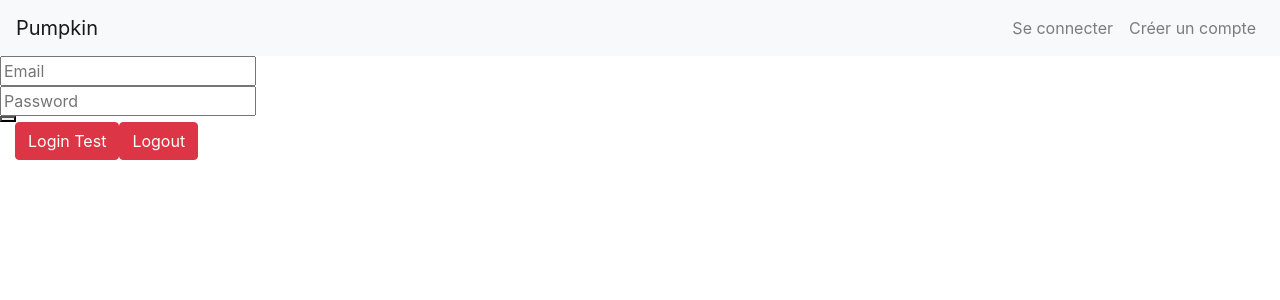
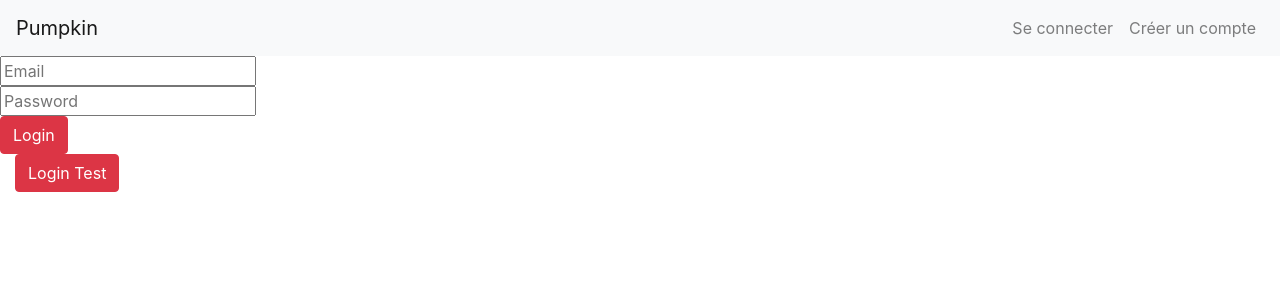
Before and after one commit to ValMnr/PumpKin, a React (Create React App) app: page /login in a window 1280 px wide. Shown: the top 300 px of the page. Built offline with nearby package versions, Linux system fonts and the light colour scheme.

Commit message:
Signup 99% done, need file writing, Login module done 100%

```diff
--- a/src/Account/Login.js
+++ b/src/Account/Login.js
@@ -1,8 +1,7 @@
 import React, { Component } from 'react';
-import Data from '../Data/Data.js'
 import { Button } from '../../node_modules/reactstrap'
-import Navbar from '../Navbar/Navbar.js'
-import { BrowserRouter, Route, Link, withRouter, Redirect } from 'react-router-dom';
+import {Link, Redirect } from 'react-router-dom';
+var jsonData = require('../Data/Data.json')
 
 
 class Login extends Component {
@@ -11,7 +10,7 @@ class Login extends Component {
         this.state = {
             email: '',
             password: '',
-            redirect:false
+            redirect: false
         }
         this.connect = this.connect.bind(this);
         this.handleChange = this.handleChange.bind(this)
@@ -23,62 +22,36 @@ class Login extends Component {
     handleChange(event) {
         this.setState({ [event.target.name]: event.target.value })
     }
-    componentDidMount(){
-        console.log('com did mount : ',localStorage.getItem("logged") )
 
-        //window.location = "localhost:3000/"
-
-
-    }
-
-    componentDidUpdate(){
-        console.log("comp update / redirecting:",this.state.redirect)
-
-
-
-        console.log("redirected")
-
-    }
-
-    async  fastLogin () {
+    async  fastLogin() {
         console.log("Before login test, current logged state : ", localStorage.getItem('logged'))
 
-
-        let url = "localhost:3000/"
-
         localStorage.setItem('logged', true)
-
         window.location.reload(true);
 
         console.log("After login test, current logged state : ", localStorage.getItem('logged'))
-        this.setState({redirect:true})
+        this.setState({ redirect: true })
 
     }
 
     fastLogout() {
         localStorage.clear()
         console.log("After logout current logged state : ", localStorage.getItem('logged'))
-        if(localStorage.getItem('logged')===false){
+        if (localStorage.getItem('logged') === false) {
             console.log("loffed out")
         }
-
         window.location.reload(true)
-
-        //window.location.replace= "localhost:3000/"
-            //window.location = "localhost:3000/"
-        //window.location.reload()
-        //window.location.replace("localhost:3000/")
-       // setTimeout( window.location.reload()  , 3000);
-
     }
 
     connect() {
-        for (let i = 0; i < Data.Accounts.length; i++) {
-            if (Data.Accounts[i].email === this.state.email) {
-                if (Data.Accounts[i].password === this.state.password) {
-                    this.props.crt_user = Data.Accounts[i].id;
-                    sessionStorage.setItem('crt_user_id', Data.Accounts[i].id);
+        let accounts = jsonData['accounts']
+        for (let i = 0; i < accounts.length; i++) {
+            if (accounts[i].email === this.state.email) {
+                if (accounts[i].password === this.state.password) {
+                    localStorage.setItem('crt_user_id', accounts[i].id);
+                    localStorage.setItem('logged',true);
                     console.log('Signup succesful');
+                    window.location.reload(true)
                     break;
                 }
             }
@@ -92,7 +65,7 @@ class Login extends Component {
                 <Redirect to={'/'} />
             )
         }
-        else{
+        else {
 
             return (
                 <div className="col">
@@ -103,13 +76,10 @@ class Login extends Component {
                         <input type="text" value={this.state.password} onChange={this.handleChange} name="password" placeholder="Password"></input>
                     </div>
                     <div className="row">
-                    <button name="Log-in" onClick={this.connect} ></button>
+                        <Button color="danger" title="Login test" onClick={this.connect} >Login</Button>
                     </div>
 
                     <Link to="/" ><Button color="danger" title="Login test" onClick={this.fastLogin} >Login Test</Button></Link>
-
-                <Link to="/"><Button color="danger" title="Login test" onClick={this.fastLogout} >Logout</Button></Link>
-
                 </div>
 
             )
--- a/src/Account/Signup.js
+++ b/src/Account/Signup.js
@@ -1,6 +1,7 @@
 import React, { Component } from 'react';
-import Data from '../Data/Data.js'
 import { Button } from '../../node_modules/reactstrap'
+import { Redirect } from 'react-router-dom';
+var jsonData = require('../Data/Data.json')
 
 
 class Signup extends Component {
@@ -18,10 +19,10 @@ class Signup extends Component {
         this.isFormValid = this.isFormValid.bind(this);
     }
 
-    cleanForm = () =>{
+    cleanForm = () => {
         var elements = document.getElementsByTagName("input");
-        for (var i=0; i < elements.length; i++) {
-          if (elements[i].type == "text") {
+        for (var i = 0; i < elements.length; i++) {
+            if (elements[i].type === "text") {
                 elements[i].value = "";
             }
         }
@@ -41,22 +42,28 @@ class Signup extends Component {
     signup() {
 
         let crt_acc = {
-            id: Data.Accounts.length,
+            id: jsonData['accounts'].length,
             first_name: this.state.first_name,
             last_name: this.state.last_name,
             email: this.state.email,
             password: this.state.password,
             is_admin: 'false'
         }
-        Data.Accounts.push(crt_acc);
-        console.log('Succesfully added account');
+        //NEED TO ADD TO FILE
         this.cleanForm();
-        sessionStorage.setItem('crt_user_id', crt_acc.id);
-
-
+        localStorage.setItem('logged', true);
+        localStorage.setItem('crt_user_id', crt_acc.id);
+        console.log('Succesfully added account | user id:',localStorage.getItem('crt_user_id'));
+        window.location.reload(true)
     }
 
     render() {
+        if (localStorage.getItem('logged')) {
+            return (
+                <Redirect to={'/'} />
+            )
+        }
+        else {
             return (
                 <form>
                     <div className="col " id="form">
@@ -80,5 +87,6 @@ class Signup extends Component {
             )
         }
     }
+}
 
 export default Signup
```
Lines whose indentation alone changed are shown as unchanged.
